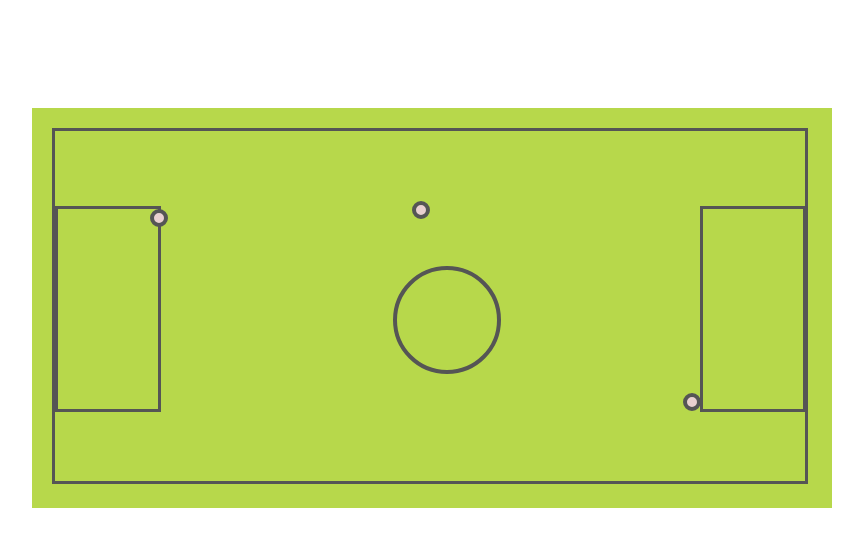
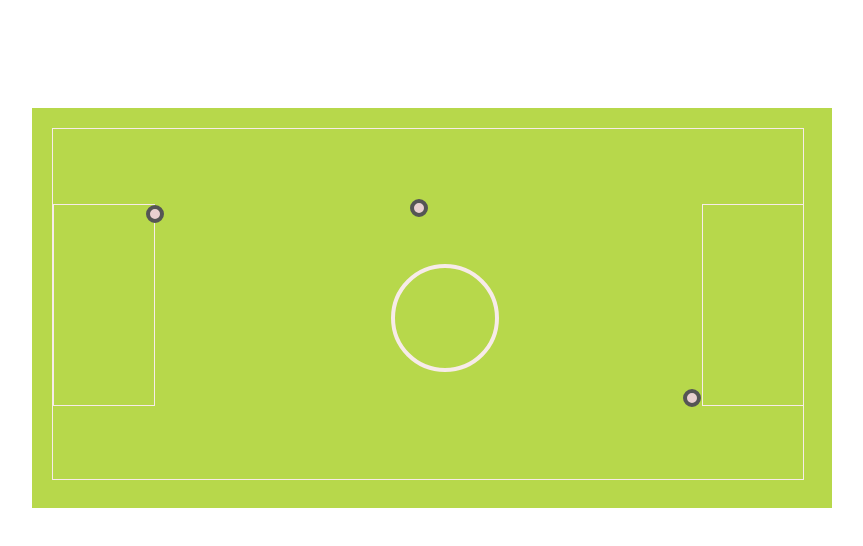
Before and after one commit to mireyasantiago/cancha, a plain HTML site: page index.html in a window 1280 px wide. Shown: the whole page, without its empty margins (176-1039 px from the left). Drawn offline with Linux system fonts and the light colour scheme.

Commit message:
segunda version

```diff
--- a/main.css
+++ b/main.css
@@ -11,7 +11,7 @@
 
   width: 750px;
   height: 350px;
-  border: 3px solid #555;
+  border: 1px solid #F7EBE9;
   position: absolute;
   top: 20px;
   left: 20px
@@ -21,11 +21,12 @@
   margin-top: 10%;
   width: 100px;
   height: 200px;
-  border: 3px solid #555;
+  border: 1px solid #F7EBE9;
   position: absolute;
+
 }
 .derecha{
-  margin-left: 86%;
+  margin-left: 86.5%;
 }
 
 
@@ -33,7 +34,7 @@
 .circulo {
     height: 100px;
     width: 100px;
-    border: 4px solid #555;
+    border: 4px solid #F7EBE9;
     border-radius: 50%;
     margin-left: 45%;
     margin-top: 18%;
```
